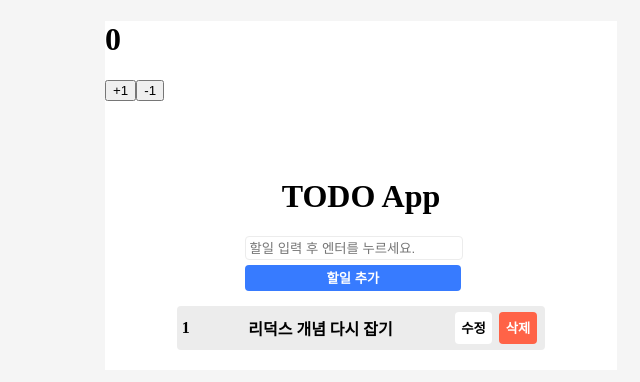
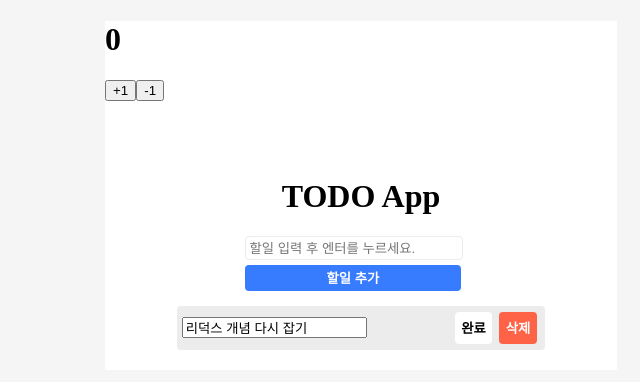
Before and after one commit to jjanggu1/study-ts-redux-todo, a React (Create React App) app: page / in a window 1280 px wide. Both pictures are taken after a click on the button "수정". Shown: the top 382 px of the page, without its empty margins (279-919 px from the left). Built offline with nearby package versions, Linux system fonts and the light colour scheme.

Commit message:
CRUD 구현 완료

```diff
--- a/src/components/Main/AddTask/AddTask.js
+++ b/src/components/Main/AddTask/AddTask.js
@@ -4,7 +4,7 @@ function AddTask({ input, onChangeInput, onAdd }) {
 
   const onSubmit = (e) => {
     e.preventDefault();
-    onAdd(input);
+    onAdd(input, "", false);
     onChangeInput('');
   }
 
--- a/src/components/Main/TodoList/TodoList.css
+++ b/src/components/Main/TodoList/TodoList.css
@@ -18,6 +18,9 @@
 .todo span {
     font-weight: bold;
 }
+.todo_span {
+    cursor: pointer;
+}
 .todo_btns button {
     margin: 0.25em;
     border: none;
@@ -33,3 +36,8 @@
     color: white;
     background-color: tomato;
 }
+
+.done {
+    text-decoration: line-through;
+    color: #ccc;
+}
--- a/src/components/Main/TodoList/TodoList.js
+++ b/src/components/Main/TodoList/TodoList.js
@@ -1,23 +1,27 @@
 
 import './TodoList.css';
-import { useState } from 'react';
 
-function TodoList({ todos, onRemove }) {
+function TodoList({ todos, onUpdateInput, onStartUpdate, onCompleteUpdate, onRemove, onIsDone }) {
 
-    const remove = (id) => {
-        onRemove(id)
-    }
+    const onChange = (id, e) => onUpdateInput(id, e.target.value);
 
     return (
         <div className="todo_list">
             {todos.map(item => (
                 <div className="todo" key={item.id}>
-                    <span>{item.id}</span>
-                    <span>{item.text}</span>
-                    <div className="todo_btns">
-                        <button>수정</button>
-                        <button onClick={() => remove(item.id)}>삭제</button>
-                    </div>
+                        {item.editStatus === false ? (
+                            <span className={`todo_span ${item.isDone === true ? 'done' : null}`} onClick={() => onIsDone(item.id)}>{item.text}</span>
+                        ) : (
+                            <input type="text" value={item.text} onChange={(e) => { onChange(item.id, e); console.log(item.text, "text") }} placeholder="할일 입력 후 엔터를 누르세요." />
+                        )}
+                        <div className="todo_btns">
+                            {item.editStatus === false ? (
+                                <button onClick={() => onStartUpdate(item.id)}>수정</button>
+                            ) : (
+                                <button onClick={() => onCompleteUpdate(item.id)}>완료</button>
+                            )}
+                            <button onClick={() => onRemove(item.id)}>삭제</button>
+                        </div>
                 </div>
             ))}
         </div>
--- a/src/containers/TodosContainer.js
+++ b/src/containers/TodosContainer.js
@@ -1,6 +1,6 @@
 import React, { useCallback } from "react";
 import { useDispatch, useSelector } from "react-redux";
-import { changeInput, add, remove } from "../modules/todos";
+import { changeInput, updateInput, add, startUpdate, completeUpdate, remove, isDone} from "../modules/todos";
 import AddTask from "../components/Main/AddTask/AddTask";
 import TodoList from "../components/Main/TodoList/TodoList";
 
@@ -15,12 +15,25 @@ const TodosContainer = () => {
         input => dispatch(changeInput(input)),
         [dispatch]
     );
+    const onUpdateInput = useCallback(
+        (id, editText) => dispatch(updateInput(id, editText)),
+        [dispatch]
+    );
     const onAdd = useCallback(
         text => dispatch(add(text)),
         [dispatch]
     );
+    const onStartUpdate = (id) => dispatch(startUpdate(id));
+    const onCompleteUpdate = useCallback(
+        (id) => dispatch(completeUpdate(id)),
+        [dispatch]
+    );
     const onRemove = useCallback(
         id => dispatch(remove(id)),
+        [dispatch]
+    );
+    const onIsDone = useCallback(
+        id => dispatch(isDone(id)),
         [dispatch]
     );
 
@@ -34,7 +47,11 @@ const TodosContainer = () => {
             />
             <TodoList
                 todos={todos}
+                onUpdateInput={onUpdateInput}
+                onStartUpdate={onStartUpdate}
+                onCompleteUpdate={onCompleteUpdate}
                 onRemove={onRemove}
+                onIsDone={onIsDone}
             />
         </>
     );
--- a/src/modules/todos.js
+++ b/src/modules/todos.js
@@ -2,8 +2,12 @@
 
 // 액션 타입 정의
 const CHANGE_INPUT = 'todos/CHANGE_INPUT';
+const UPDATE_INPUT = 'todos/UPDATE_INPUT';
 const ADD = 'todos/ADD';
+const STARTUPDATE = 'todos/STARTUPDATE';
+const COMPLETEUPDATE = 'todos/COMPLETEUPDATE';
 const REMOVE = 'todos/REMOVE';
+const ISDONE = 'todos/ISDONE';
 
 // 액션 생성 함수
 export const changeInput = input => ({
@@ -11,17 +15,46 @@ export const changeInput = input => ({
     input
 });
 
+export const updateInput = (id, input) => ({
+    type: UPDATE_INPUT,
+    todo: {
+        id,
+        text: input,
+    }
+});
+
 let id = 2;
 export const add = text => ({
     type: ADD,
     todo: {
         id: id++,
-        text
+        text,
+        editStatus: false,
+        idDone: false,
     }
-}) ;
+});
+
+export const startUpdate = (id) => ({
+    type: STARTUPDATE,
+    todo: {
+        id,
+    }
+});
+
+export const completeUpdate = (id) => ({
+    type: COMPLETEUPDATE,
+    todo: {
+        id,
+    }
+});
 
 export const remove = id => ({
     type: REMOVE,
+    id
+});
+
+export const isDone = id => ({
+    type: ISDONE,
     id
 });
 
@@ -32,6 +65,8 @@ const initialState = {
         {
             id: 1,
             text: '리덕스 개념 다시 잡기',
+            editStatus: false,
+            isDone: false
         }
     ]
 };
@@ -43,10 +78,34 @@ function todos(state = initialState, action) {
                 ...state,
                 input: action.input
             };
+        case UPDATE_INPUT:
+            return {
+                ...state,
+                todos: state.todos.map((todo) =>
+                    todo.id === action.todo.id ?
+                        { ...todo, text: action.todo.text } : todo
+                ),
+            };
         case ADD:
             return {
                 ...state,
-                todos: state.todos.concat(action.todo),
+                todos: [action.todo, ...state.todos],
+            };
+        case STARTUPDATE:
+            return {
+                ...state,
+                todos: state.todos.map((todo) =>
+                    todo.id === action.todo.id ?
+                        { ...todo, editStatus: true } : todo
+                ),
+            };
+        case COMPLETEUPDATE:
+            return {
+                ...state,
+                todos: state.todos.map(todo =>
+                    todo.id === action.todo.id ?
+                        { ...todo, editStatus: false } : todo
+                )
             };
         case REMOVE:
             return {
@@ -54,6 +113,13 @@ function todos(state = initialState, action) {
                 todos: state.todos.filter(todo =>
                     todo.id !== action.id)
             };
+        case ISDONE:
+            return {
+                ...state,
+                todos: state.todos.map(todo =>
+                    todo.id === action.id ?
+                        { ...todo, isDone: !todo.isDone } : todo)
+            };
         default:
             return state;
     }
```
